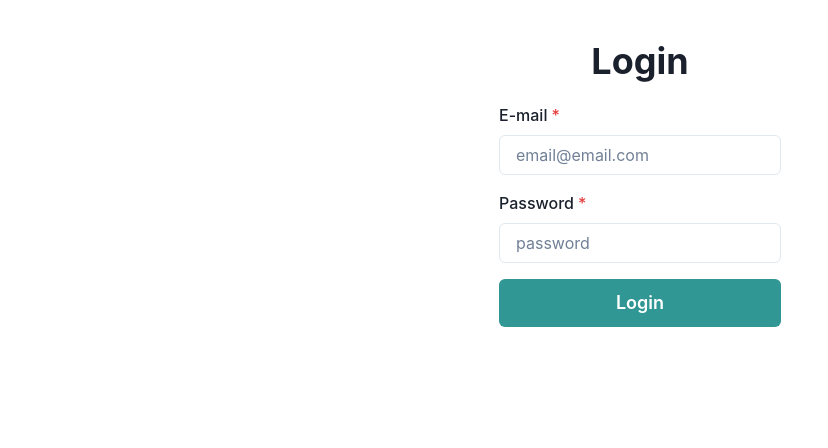
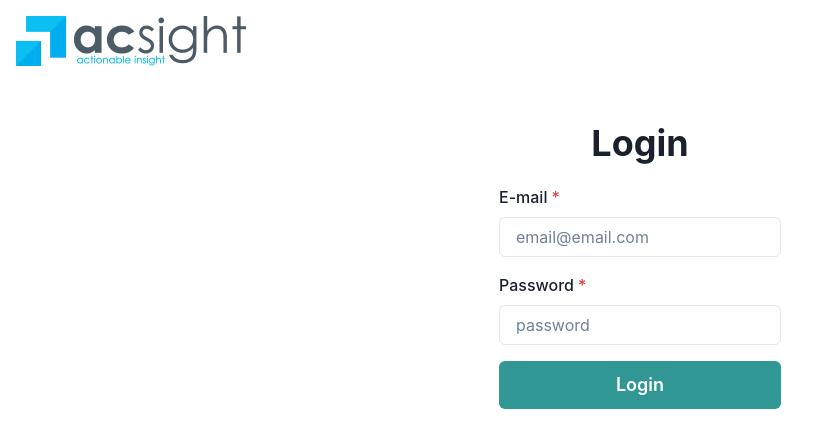
Before and after one commit to Reeyhanyilmaz/React-SMSProvider, a React (Create React App) app: page / in a window 1280 px wide. Shown: the top 448 px of the page, without its empty margins (0-828 px from the left). Built offline with nearby package versions, Linux system fonts and the light colour scheme.

Commit message:
add Navbar

```diff
--- a/src/App.js
+++ b/src/App.js
@@ -3,11 +3,14 @@ import './App.css';
 import Login from './Components/Login';
 import TableList from './Components/TableList';
 import Error404 from './Components/Error404';
+import Navbar from './Components/Navbar';
 
 
 function App() {
   return (
     <div className="App">
+      <Navbar />
+
       <Routes>
         <Route path="/" element={<Login />} />
         <Route path="/tableList" element={<TableList />} />
```
